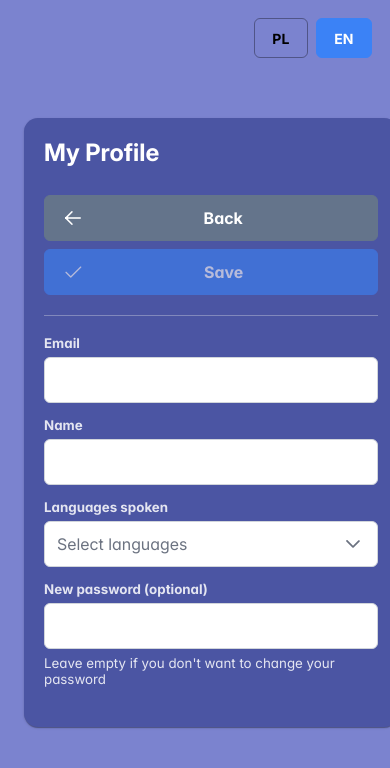
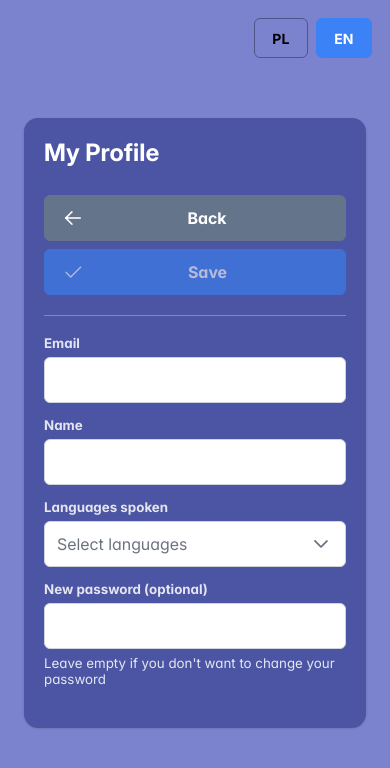
Before and after one commit to dziam-dziam/Street-Art---App-frontend, a React (Create React App) app: page /profile in a window 390 px wide. Shown: the top 768 px of the page. Built offline with nearby package versions, Linux system fonts and the light colour scheme; no server answers.

Commit message:
improved ux on phones

```diff
--- a/src/styles/pages.module.css
+++ b/src/styles/pages.module.css
@@ -864,11 +864,25 @@ button,
 
 @media (max-width: 768px) {
 
-  .commuteCard {
+  .cardShell {
+    width: 94vw;
+    margin: 0 auto;
+  }
+
+  .pageCenter {
+    min-height: 100vh;
+    display: flex;
+    justify-content: center;
+    align-items: center;
+    padding: 24px;
+    background: #7b83cf;
+  }
+
+.commuteCard {
   padding: 10px;
 }
 
-  .sidebar {
+.sidebar {
   width: 100%;
 }
 
```
